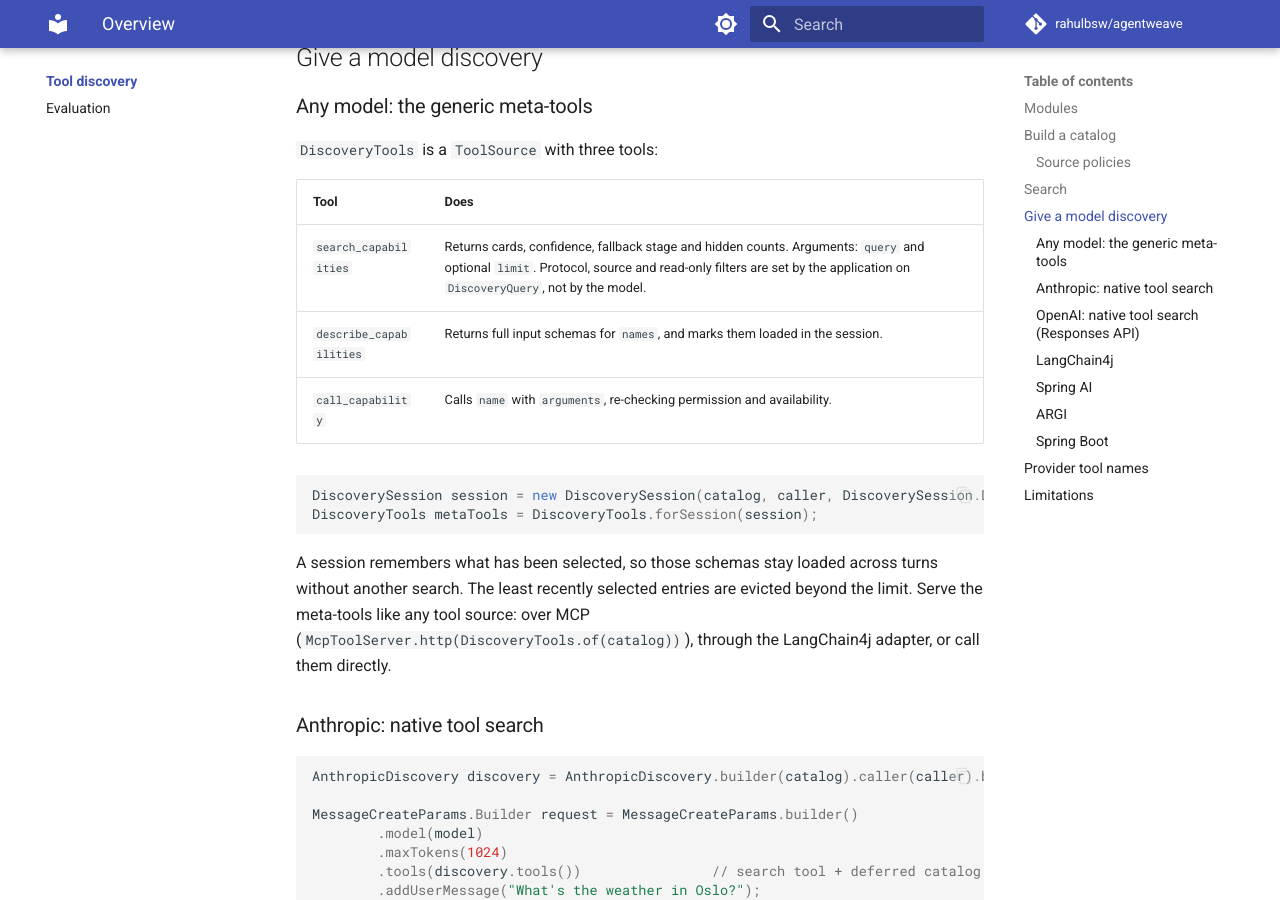
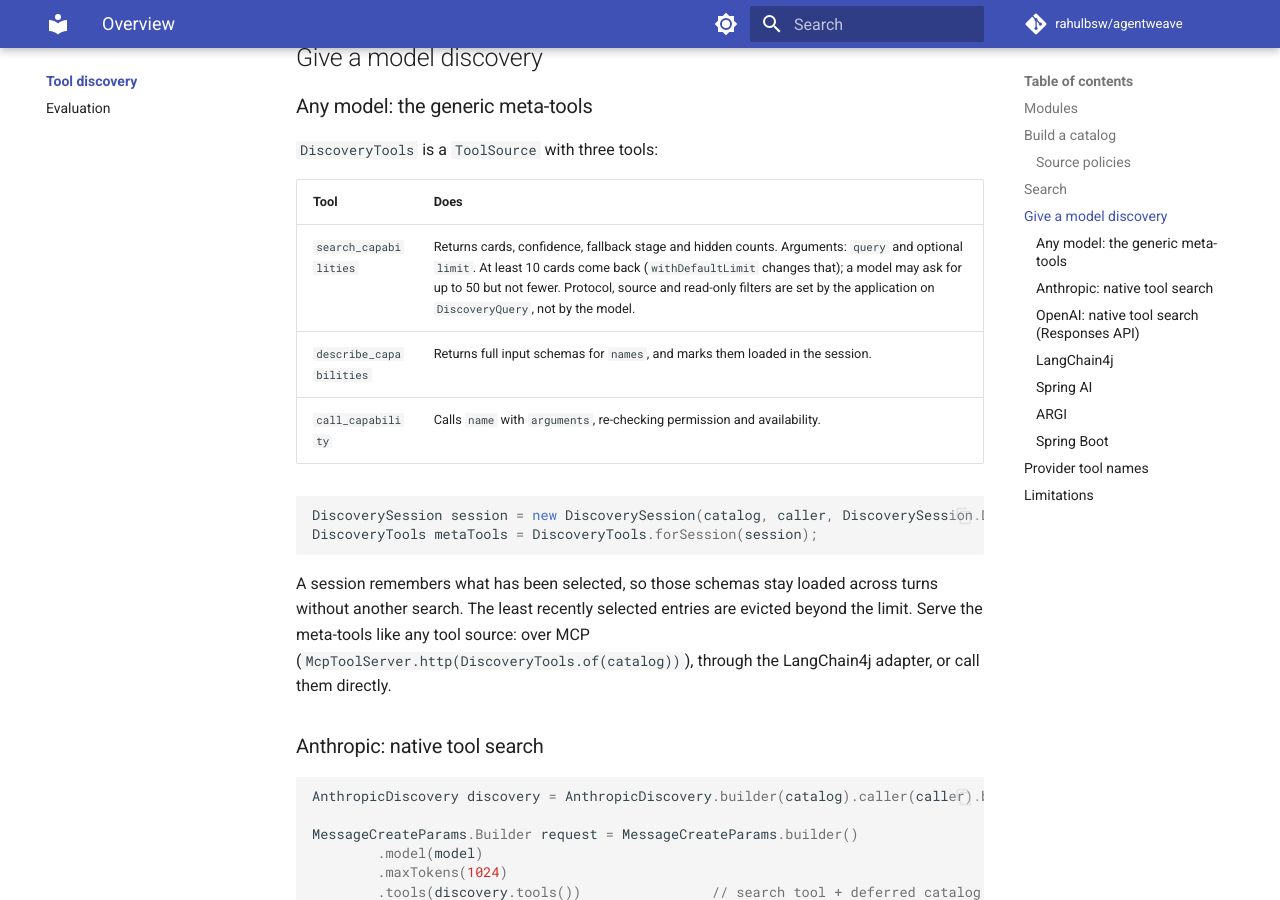
Before and after one commit to rahulbsw/protoweft, an MkDocs documentation site: the page built from docs/discovery/index.md, in a window 1280 px wide and 900 px high, scrolled down 2988 px. Built offline with MkDocs 1.6.1 and Material for MkDocs 9.7.7, drawn with Linux system fonts in a browser that asks for light colours; comment, search, counter and statistics services are not loaded.

Commit message:
Record the measured case for ten-card discovery searches

```diff
--- a/docs/discovery/index.md
+++ b/docs/discovery/index.md
@@ -113,7 +113,7 @@ round trip at the cost of tokens.
 
 | Tool | Does |
 |---|---|
-| `search_capabilities` | Returns cards, confidence, fallback stage and hidden counts. Arguments: `query` and optional `limit`. Protocol, source and read-only filters are set by the application on `DiscoveryQuery`, not by the model. |
+| `search_capabilities` | Returns cards, confidence, fallback stage and hidden counts. Arguments: `query` and optional `limit`. At least 10 cards come back (`withDefaultLimit` changes that); a model may ask for up to 50 but not fewer. Protocol, source and read-only filters are set by the application on `DiscoveryQuery`, not by the model. |
 | `describe_capabilities` | Returns full input schemas for `names`, and marks them loaded in the session. |
 | `call_capability` | Calls `name` with `arguments`, re-checking permission and availability. |
 
```
Also changed, not shown: CHANGELOG.md (+2 -0 lines), agentweave-discovery/SPEC.md (+9 -0 lines).
